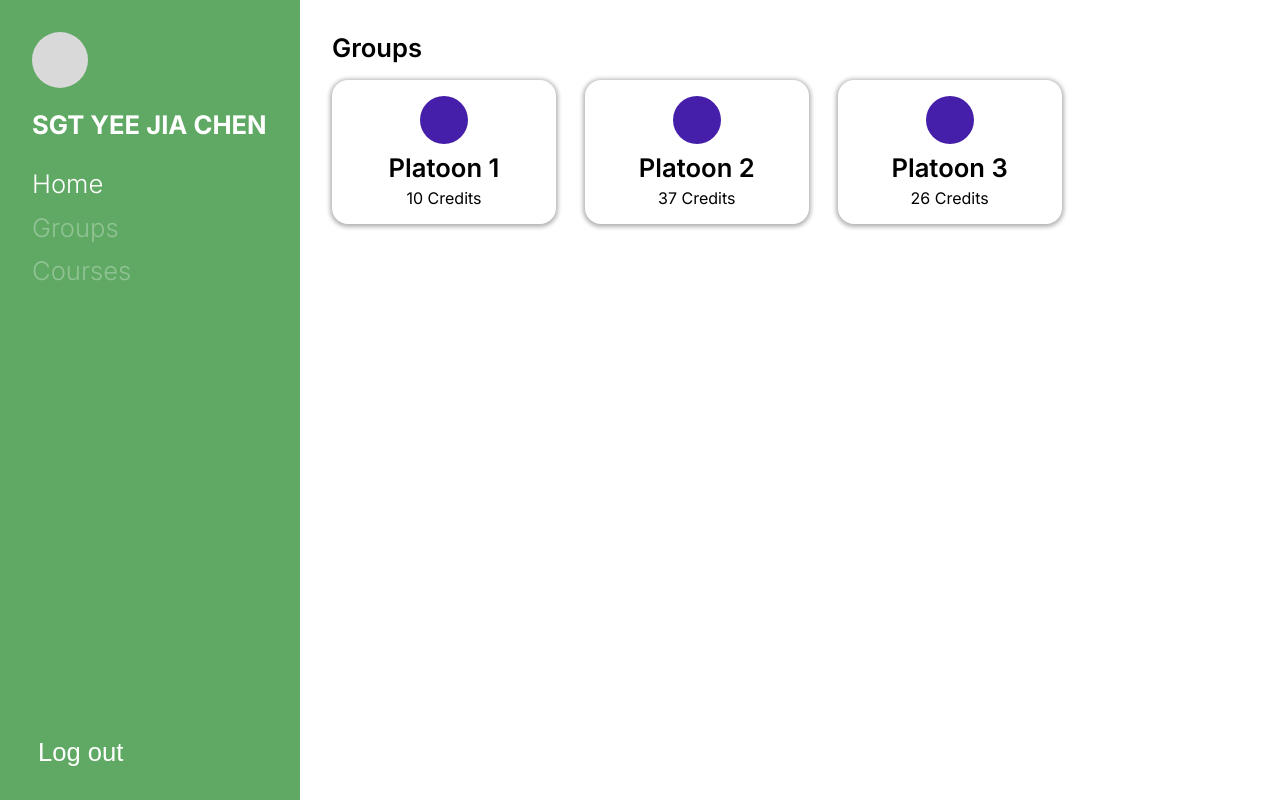
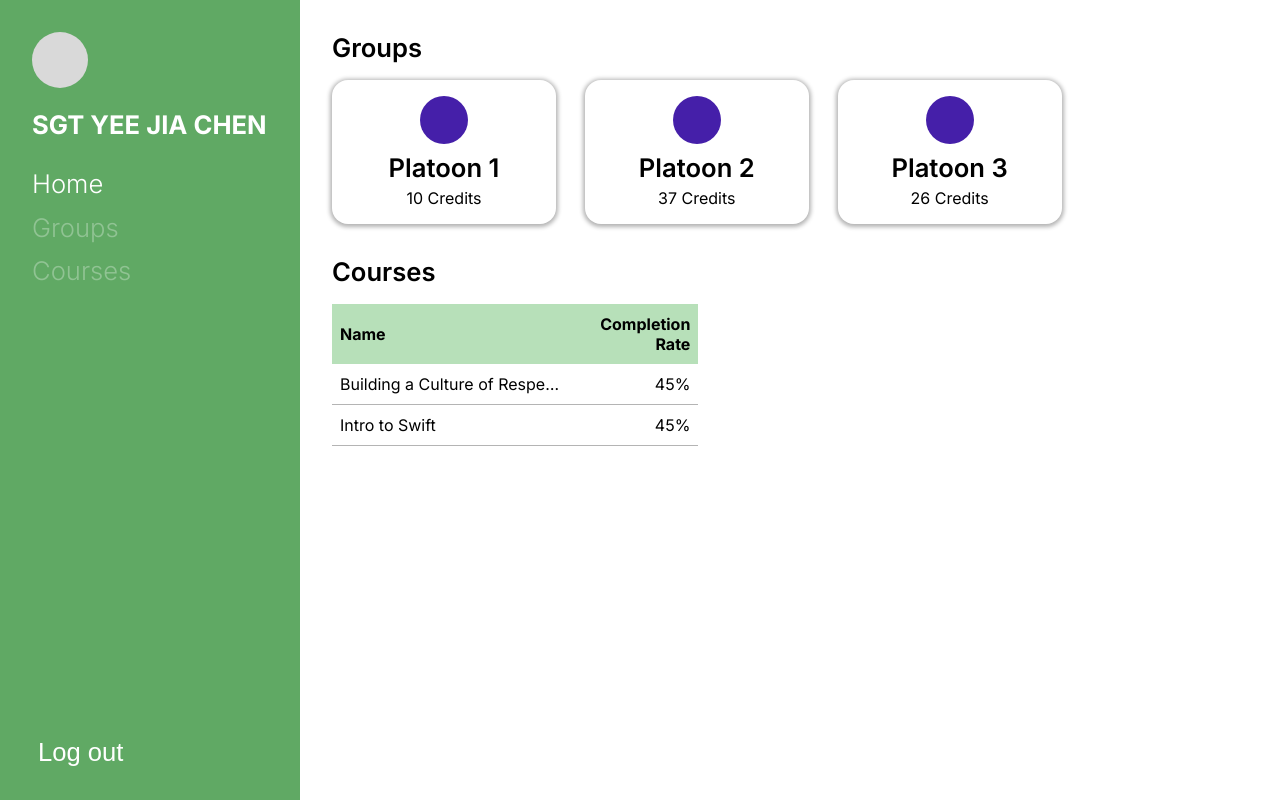
Before and after one commit to codeexp22-seb/SEBadmin, a Next.js app: page /dashboard/home in a window 1280 px wide. Built offline with nearby package versions, Linux system fonts and the light colour scheme; no server answers.

Commit message:
added courselist component in home page

```diff
--- /dev/null
+++ b/components/home/CourseList.js
@@ -0,0 +1,29 @@
+import styles from '../../styles/home/CourseList.module.css'
+
+const CourseList = () => {
+
+    return (
+        <div className={styles.container}>
+            <h1>Courses</h1>
+            <table className={styles.table}>
+                <tr>
+                    <th>Name</th>
+                    <th>Completion Rate</th>
+                </tr>
+                <tr>
+                    <td>Building a Culture of Respect and Consent</td>
+                    <td>45%</td>
+                </tr>
+                <tr>
+                    <td>Intro to Swift</td>
+                    <td>45%</td>
+                </tr>
+
+
+            </table>
+        </div>
+
+     );
+}
+
+export default CourseList;
--- a/pages/dashboard/home.js
+++ b/pages/dashboard/home.js
@@ -1,3 +1,4 @@
+import CourseList from "../../components/home/CourseList"
 import GroupList from "../../components/home/GroupList"
 import styles from '../../styles/home/Home.module.css'
 
@@ -5,7 +6,12 @@ import styles from '../../styles/home/Home.module.css'
 const Home = () => {
     return (
         <main className={styles.main}>
-            <GroupList />
+            <div className={styles.content}>
+                <GroupList />
+                <div>
+                    <CourseList />
+                </div>
+            </div>
         </main>
     )
 }
--- /dev/null
+++ b/styles/home/CourseList.module.css
@@ -0,0 +1,37 @@
+.container h1 {
+    color: #000000;
+    font-weight: 600;
+    font-size: 1.6rem;
+}
+
+.table {
+    border-collapse: collapse;
+    table-layout: fixed;
+    width: 40%;
+
+}
+
+.table td, .table th {
+    padding: 10px 8px;
+}
+
+.table th {
+    background-color: #B7E0B9;
+}
+
+.table tr :nth-child(1) {
+    text-align: left;
+    width: 65%;
+}
+
+.table tr :nth-child(2) {
+    text-align: right;
+    width: 35%;
+}
+
+.table td {
+    white-space: nowrap;
+    overflow: hidden;
+    text-overflow: ellipsis;
+    border-bottom: 1px solid #B4B4B4;
+}
--- a/styles/home/GroupList.module.css
+++ b/styles/home/GroupList.module.css
@@ -1,5 +1,6 @@
+
 .container {
-    margin-left: max(300px, 22vw);
+    margin-bottom: 2rem;
 }
 
 .container h1 {
--- a/styles/home/Home.module.css
+++ b/styles/home/Home.module.css
@@ -1,3 +1,8 @@
 .main {
+    margin-left: max(300px, 22vw);
+
+}
+
+.content {
     margin: 2rem;
 }
```
